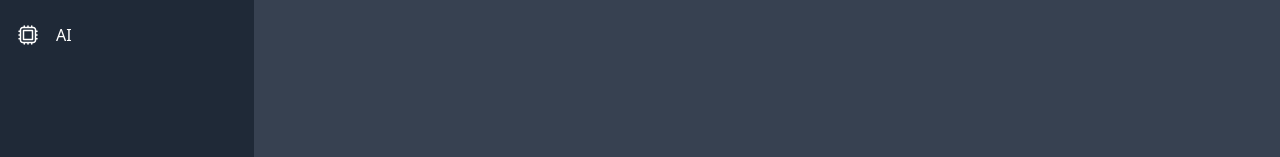
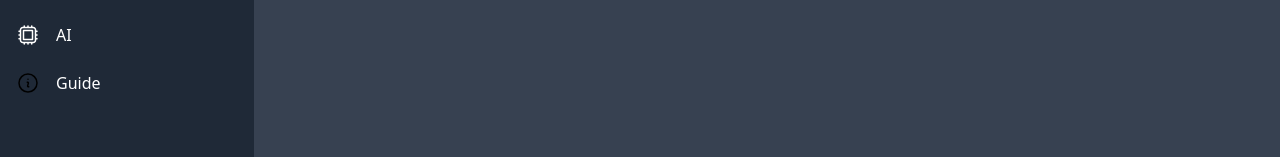
Before and after one commit to campbellm92/data-visualisation-capstone, a React (Vite) app in the folder client/: page /guide in a window 1280 px wide. Shown: the part 265-422 px from the top of the page. Built offline with nearby package versions, Linux system fonts and the light colour scheme; sample sign-in values are in the browser's storage.

Commit message:
add new guide page

```diff
--- a/client/src/components/dashboard/DashboardSidebar.jsx
+++ b/client/src/components/dashboard/DashboardSidebar.jsx
@@ -13,6 +13,7 @@ export default function DashboardSidebar({ isCollapsed }) {
     { href: "/welcome", label: "Data", icon: <Icons.DataStack /> },
     { href: "/welcome", label: "Grants", icon: <Icons.Pencil /> },
     { href: "/welcome", label: "AI", icon: <Icons.CPUChip /> },
+    { href: "/guide", label: "Guide", icon: <Icons.InfoIcon /> },
   ];
   return (
     <aside
```
